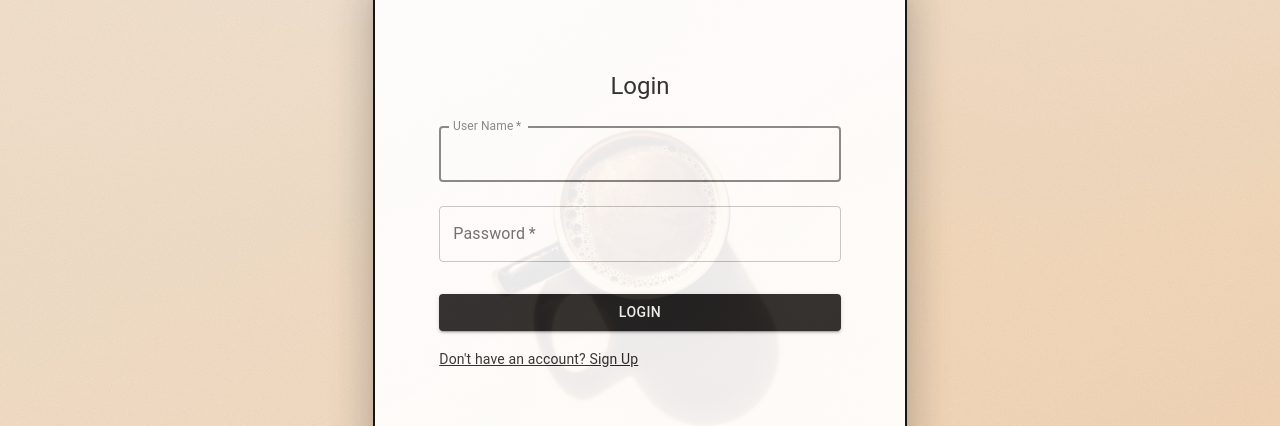
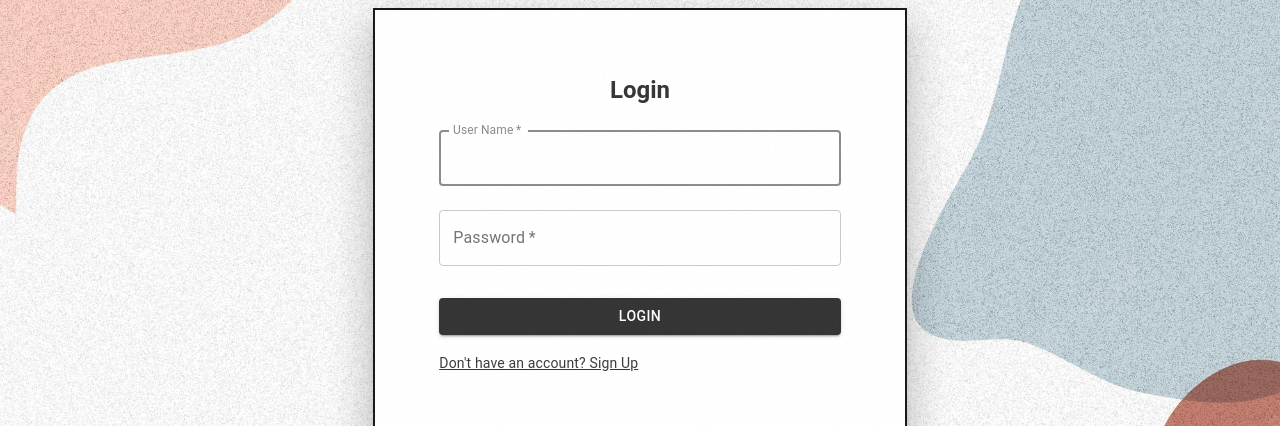
Before and after one commit to oorsogood/web_final_2022, a React (Create React App) app in the folder frontend/: page /login in a window 1280 px wide. Shown: the part 207-633 px from the top of the page. Built offline with nearby package versions, Linux system fonts and the light colour scheme; no server answers; what react-geocode would draw is missing.

Commit message:
sign in sign up css

```diff
--- a/frontend/src/containers/account/Login.js
+++ b/frontend/src/containers/account/Login.js
@@ -11,7 +11,7 @@ import { createTheme, ThemeProvider } from '@mui/material/styles';
 import Modal from '@mui/material/Modal';
 import Alert from '@mui/material/Alert';
 import AlertTitle from '@mui/material/AlertTitle';
-import bgimg from '../../images/coffeebg.jpg';
+import bgimg from '../../images/bp1.jpg';
 
 import { useAuth } from "../../hooks/useAuth";
 import axios from "../../api";
@@ -21,7 +21,7 @@ const style = {
     top: '50%',
     left: '50%',
     transform: 'translate(-50%, -50%)',
-    width: 400,
+    width: 300,
     bgcolor: 'background.paper',
     border: '2px solid #000',
     boxShadow: 24,
@@ -118,7 +118,7 @@ const LoginPage = () => {
                 sx={{
                     backgroundImage: `url(${bgimg})`,
                     backgroundSize: "cover",
-                    height: "91vh",
+                    height: "92vh",
                     backgroundColor: (t) =>
                         t.palette.mode === 'light' ? t.palette.grey[50] : t.palette.grey[900],
                     backgroundPosition: 'center',
@@ -138,14 +138,14 @@ const LoginPage = () => {
                     justifyContent="center">
                     <Box
                         sx={{
-                            my: 8,
+                            my: 4,
                             mx: 4,
                             display: 'flex',
                             flexDirection: 'column',
                             alignItems: 'center',
                         }}
                     >
-                        <Typography component="h1" variant="h5" sx={{ opacity: 1.0 }}>
+                        <Typography component="h1" variant="h5" sx={{ opacity: 1.0, fontWeight: 'bold' }}>
                             Login
                         </Typography>
                         <Box component="form" noValidate onSubmit={handleSubmit} sx={{ mt: 1 }}>
@@ -200,7 +200,7 @@ const LoginPage = () => {
                 aria-describedby="modal-modal-description"
             >
                 <Box sx={style}>
-                    <Alert severity={severity}>
+                    <Alert severity={severity} sx={style}>
                         <AlertTitle>{severity}</AlertTitle>
                         <strong>{mes}</strong>
                     </Alert>
--- a/frontend/src/containers/account/SignUp.js
+++ b/frontend/src/containers/account/SignUp.js
@@ -16,7 +16,7 @@ import { createTheme, ThemeProvider } from '@mui/material/styles';
 import Modal from '@mui/material/Modal';
 import Alert from '@mui/material/Alert';
 import AlertTitle from '@mui/material/AlertTitle';
-import bgimg from '../../images/signupbackground.jpg';
+import bgimg from '../../images/bp1.jpg';
 
 import { useAuth } from "../../hooks/useAuth";
 import axios from "../../api";
@@ -26,7 +26,7 @@ const style = {
     top: '50%',
     left: '50%',
     transform: 'translate(-50%, -50%)',
-    width: 400,
+    width: 300,
     bgcolor: 'background.paper',
     border: '2px solid #000',
     boxShadow: 24,
@@ -121,7 +121,7 @@ const SignUpPage = () => {
                 sx={{
                     backgroundImage: `url(${bgimg})`,
                     backgroundSize: "cover",
-                    height: "91vh",
+                    height: "92vh",
                     backgroundColor: (t) =>
                         t.palette.mode === 'light' ? t.palette.grey[50] : t.palette.grey[900],
                     backgroundPosition: 'center',
@@ -142,14 +142,14 @@ const SignUpPage = () => {
                 >
                     <Box
                         sx={{
-                            my: 8,
+                            my: 4,
                             mx: 4,
                             display: 'flex',
                             flexDirection: 'column',
                             alignItems: 'center',
                         }}
                     >
-                        <Typography component="h1" variant="h5" sx={{ opacity: 1.0 }}>
+                        <Typography component="h1" variant="h5" sx={{ opacity: 1.0, fontWeight: 'bold' }}>
                             Sign Up
                         </Typography>
                         <Box component="form" noValidate onSubmit={handleSubmit} sx={{ mt: 1 }}>
@@ -158,7 +158,7 @@ const SignUpPage = () => {
                                 required
                                 fullWidth
                                 id="username"
-                                label="User Name"
+                                label="Username"
                                 name="username"
                                 autoComplete="username"
                                 autoFocus
@@ -225,7 +225,7 @@ const SignUpPage = () => {
                 aria-describedby="modal-modal-description"
             >
                 <Box sx={style}>
-                    <Alert severity={severity}>
+                    <Alert severity={severity} sx={style}>
                         <AlertTitle>{severity}</AlertTitle>
                         <strong>{mes}</strong>
                     </Alert>
```
